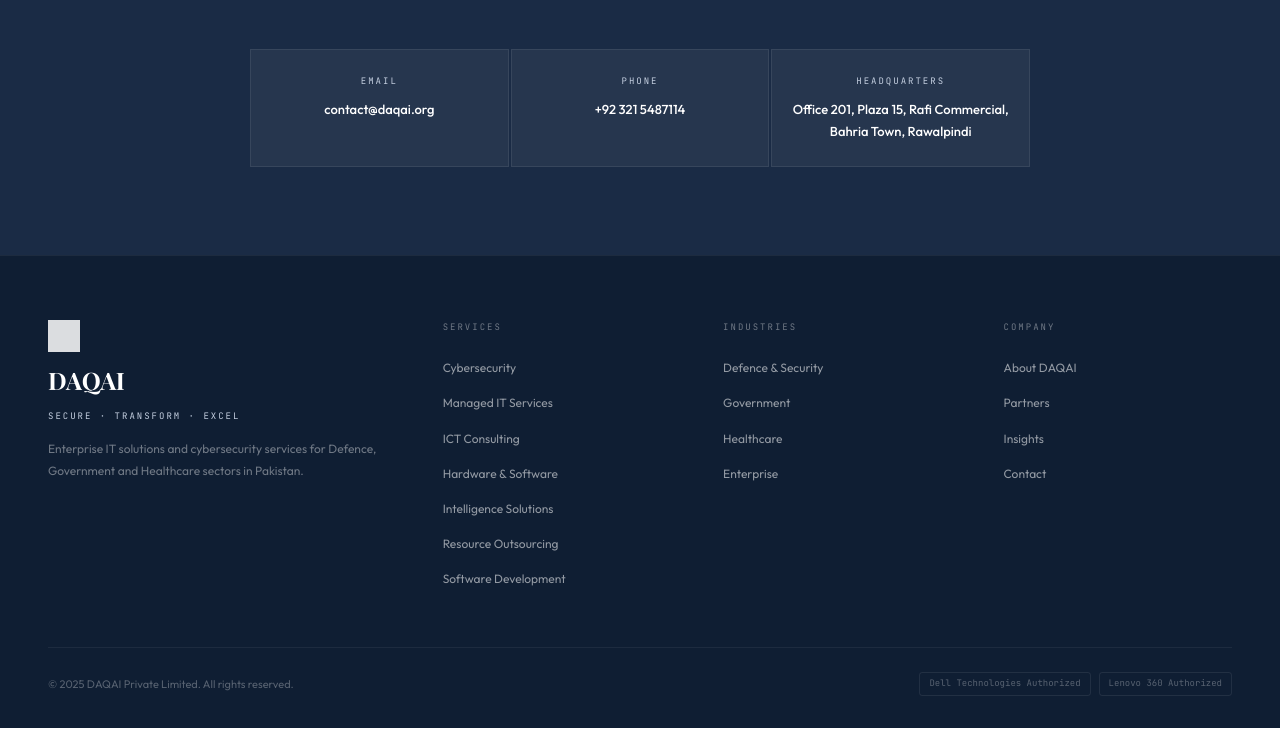
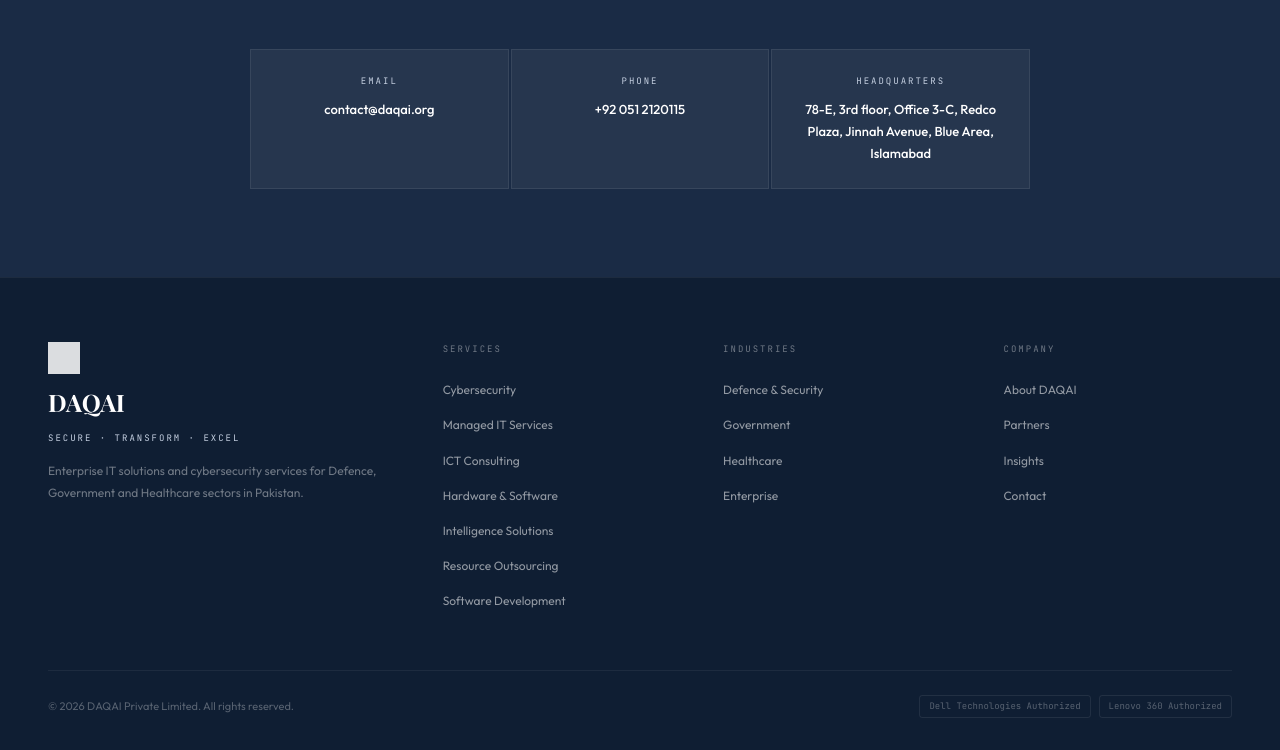
Before and after one commit to mhkazmi21/daqai-website, a plain HTML site: page index.html in a window 1280 px wide. Shown: the part 5035-5785 px from the top of the page. Before the commit the page ends 5763 px from the top, so only its background shows below. Drawn offline with nearby package versions, Linux system fonts and the light colour scheme.

Commit message:
Update index.html address & phone number

```diff
--- a/index.html
+++ b/index.html
@@ -214,8 +214,8 @@
   </div>
   <div class="contact-grid">
     <div class="cdet"><div class="cdet-label">Email</div><div class="cdet-val">contact@daqai.org</div></div>
-    <div class="cdet"><div class="cdet-label">Phone</div><div class="cdet-val">+92 321 5487114</div></div>
-    <div class="cdet"><div class="cdet-label">Headquarters</div><div class="cdet-val">Office 201, Plaza 15, Rafi Commercial, Bahria Town, Rawalpindi</div></div>
+    <div class="cdet"><div class="cdet-label">Phone</div><div class="cdet-val">+92 051 2120115</div></div>
+    <div class="cdet"><div class="cdet-label">Headquarters</div><div class="cdet-val">78-E, 3rd floor, Office 3-C, Redco Plaza, Jinnah Avenue, Blue Area, Islamabad</div></div>
   </div>
 </div>
 
@@ -262,7 +262,7 @@
     </div>
   </div>
   <div class="footer-bottom">
-    <span>© 2025 DAQAI Private Limited. All rights reserved.</span>
+    <span>© 2026 DAQAI Private Limited. All rights reserved.</span>
     <div class="cbadges">
       <span class="cbadge">Dell Technologies Authorized</span>
       <span class="cbadge">Lenovo 360 Authorized</span>
```
